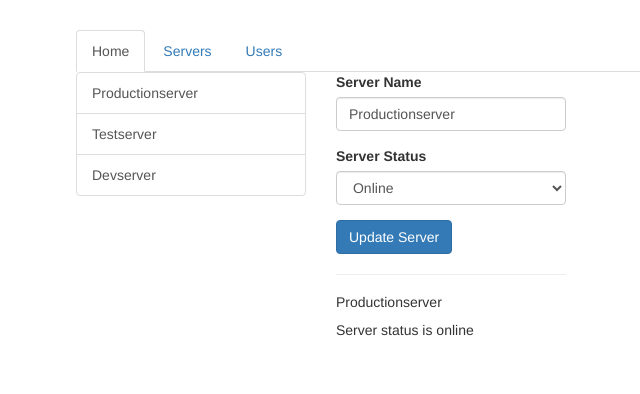
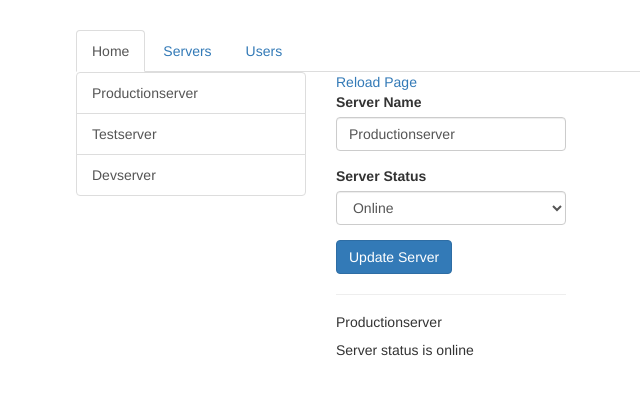
Before and after one commit to MarcosDaNight/Angular-Complete-Guide, an Angular app in the folder project-start/routing-start/: page /servers in a window 1280 px wide. Shown: the top 394 px of the page, without its empty margins (189-829 px from the left). Built offline with nearby package versions, Linux system fonts and the light colour scheme.

Commit message:
Uderstanding Navigations Paths

```diff
--- a/project-start/routing-start/src/app/servers/servers.component.html
+++ b/project-start/routing-start/src/app/servers/servers.component.html
@@ -10,6 +10,7 @@
     </div>
   </div>
   <div class="col-xs-12 col-sm-4">
+    <a routerLink="/servers">Reload Page</a>
     <app-edit-server></app-edit-server>
     <hr>
     <app-server></app-server>
```
